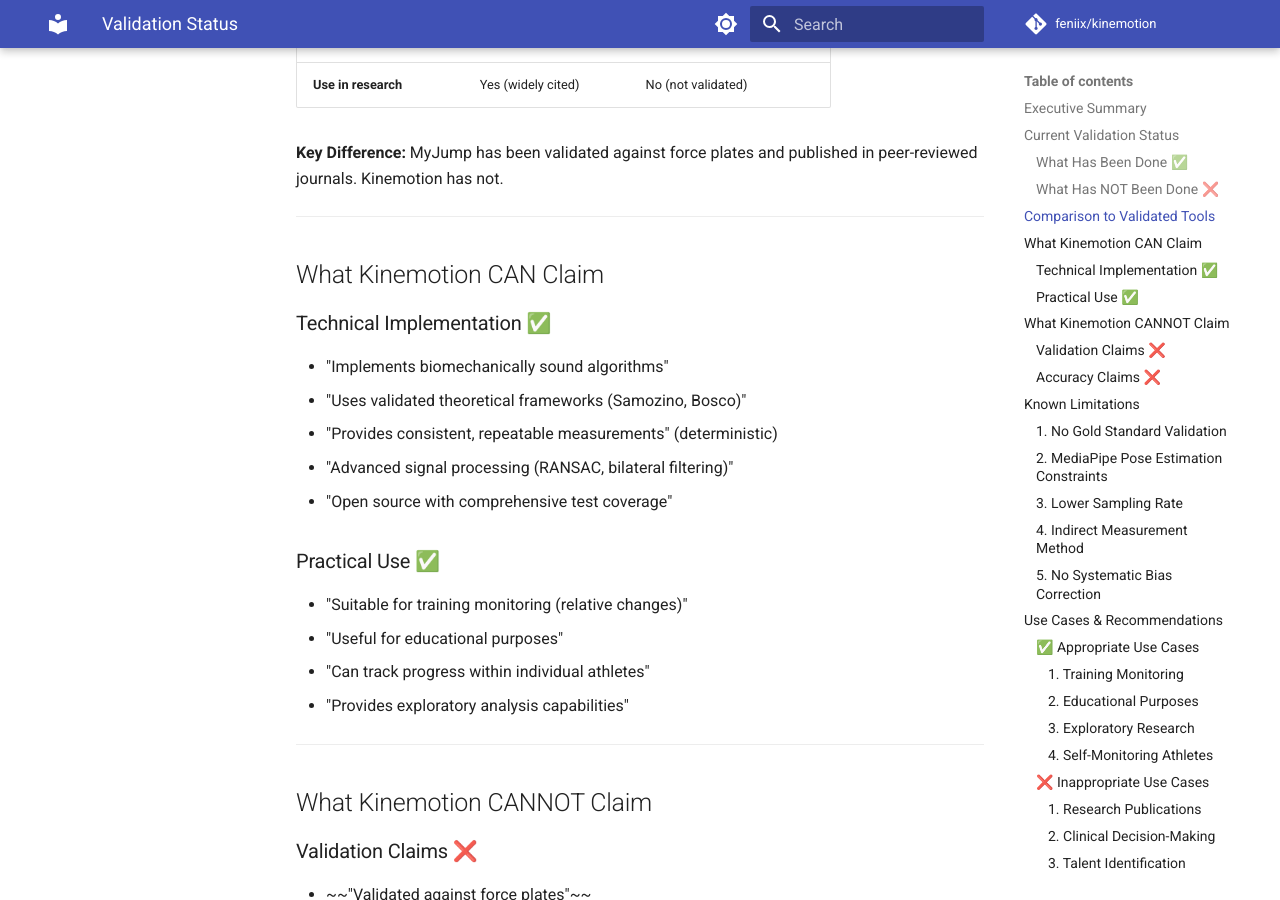
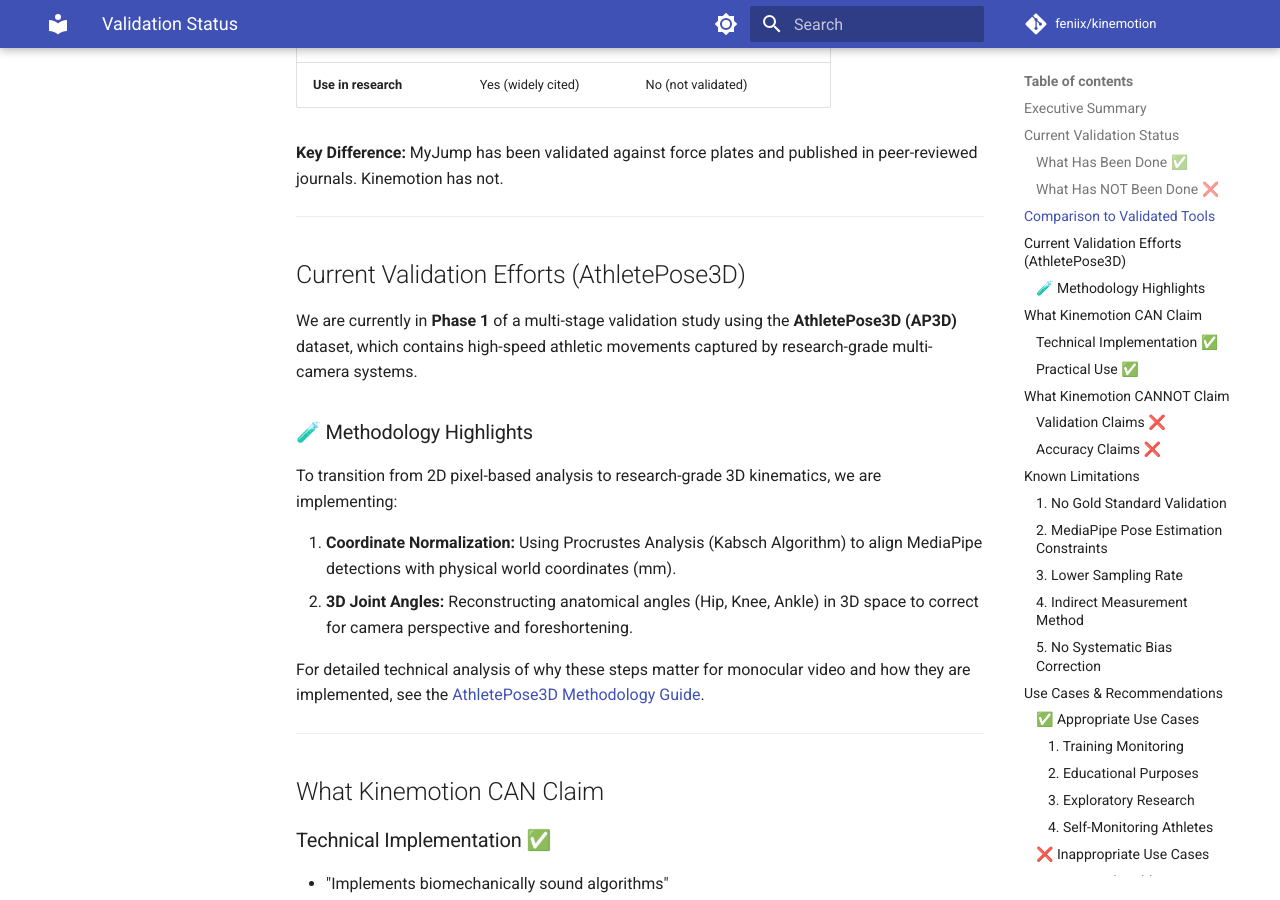
Before and after one commit to feniix/kinemotion, an MkDocs documentation site: the page built from docs/validation-status.md, in a window 1280 px wide and 900 px high, scrolled down 1705 px. Built offline with MkDocs 1.6.1 and Material for MkDocs 9.7.7, drawn with Linux system fonts in a browser that asks for light colours; comment, search, counter and statistics services are not loaded.

Commit message:
feat(ap3d): add validation infrastructure, methodology documentation, and data tracking setup

```diff
--- a/docs/validation-status.md
+++ b/docs/validation-status.md
@@ -52,6 +52,21 @@
 | **Use in research**         | Yes (widely cited)     | No (not validated)          |
 
 **Key Difference:** MyJump has been validated against force plates and published in peer-reviewed journals. Kinemotion has not.
+
+______________________________________________________________________
+
+## Current Validation Efforts (AthletePose3D)
+
+We are currently in **Phase 1** of a multi-stage validation study using the **AthletePose3D (AP3D)** dataset, which contains high-speed athletic movements captured by research-grade multi-camera systems.
+
+### 🧪 Methodology Highlights
+
+To transition from 2D pixel-based analysis to research-grade 3D kinematics, we are implementing:
+
+1. **Coordinate Normalization:** Using Procrustes Analysis (Kabsch Algorithm) to align MediaPipe detections with physical world coordinates (mm).
+1. **3D Joint Angles:** Reconstructing anatomical angles (Hip, Knee, Ankle) in 3D space to correct for camera perspective and foreshortening.
+
+For detailed technical analysis of why these steps matter for monocular video and how they are implemented, see the [AthletePose3D Methodology Guide](validation/athletepose3d-methodology.md).
 
 ______________________________________________________________________
 
```
Also changed, not shown: .basic-memory/development/athlete-pose3-d-validation-status-and-pending-work.md (+4 -0 lines), docs/validation/athletepose3d-methodology.md (added, +68 -0 lines), 4 other files.
